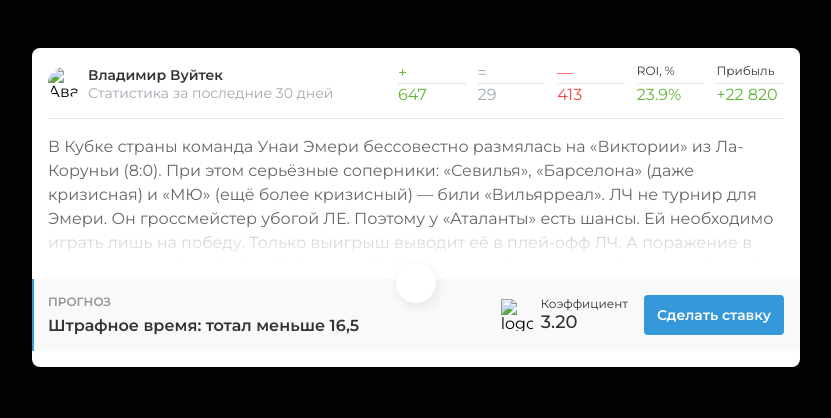
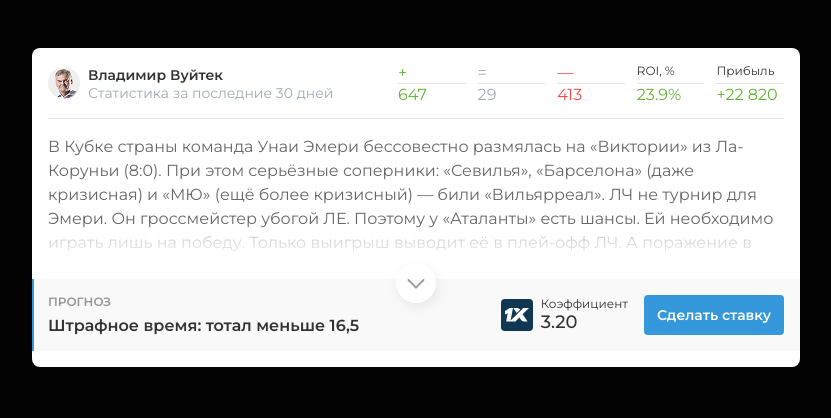
Before and after one commit to a9500484054/task-test-legalbet, a plain HTML site: page index.html in a window 1280 px wide. Shown: the whole page, without its empty margins (224-1055 px from the left). Drawn offline with nearby package versions, Linux system fonts and the light colour scheme; the site is published under a folder, as on GitHub Pages, so addresses that start at the root find nothing.

Commit message:
first commit

```diff
--- a/index.html
+++ b/index.html
@@ -30,7 +30,7 @@
 
             <div class="user">
               <div  class="user__avatar">
-                <img src="/images/face.jpg" alt="Аватар пользователя">
+                <img src="images/face.jpg" alt="Аватар пользователя">
               </div>
               <div class="user__wrap">
                   <div class="user__name">Владимир Вуйтек</div>
@@ -108,7 +108,7 @@
 
                 <div class="prognosis__block2">
                   <div class="prognosis__logo">
-                    <img src="/images/1Хstavka_32.svg" alt="logo">
+                    <img src="images/1Хstavka_32.svg" alt="logo">
                   </div>
                   <ul class="prognosis__ratio">
                     <li class="prognosis__ratio-title">
--- a/scss/components/_card.scss
+++ b/scss/components/_card.scss
@@ -181,7 +181,7 @@
     display: block;
     width: 100%;
     height: 100%;
-    background-image: url('/images/arrow.svg');
+    background-image: url('../images/arrow.svg');
     background-size: 24px 24px;
     background-repeat: no-repeat;
     background-position: center;
@@ -192,6 +192,8 @@
     }
   }
 }
+
+
 
 .prognosis {
   display: flex;
```
Also changed, not shown: css/main.css, 1 other file.
